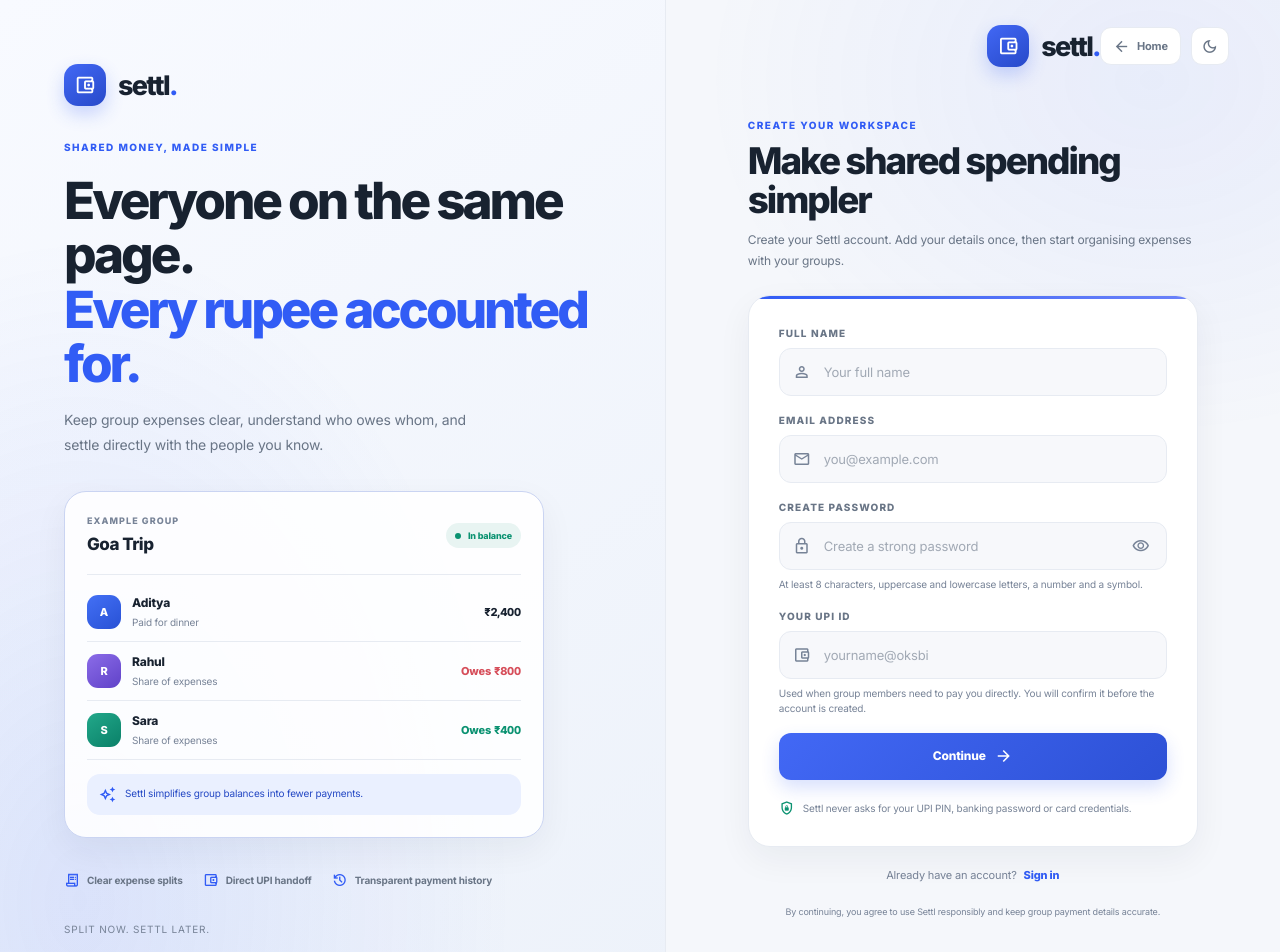
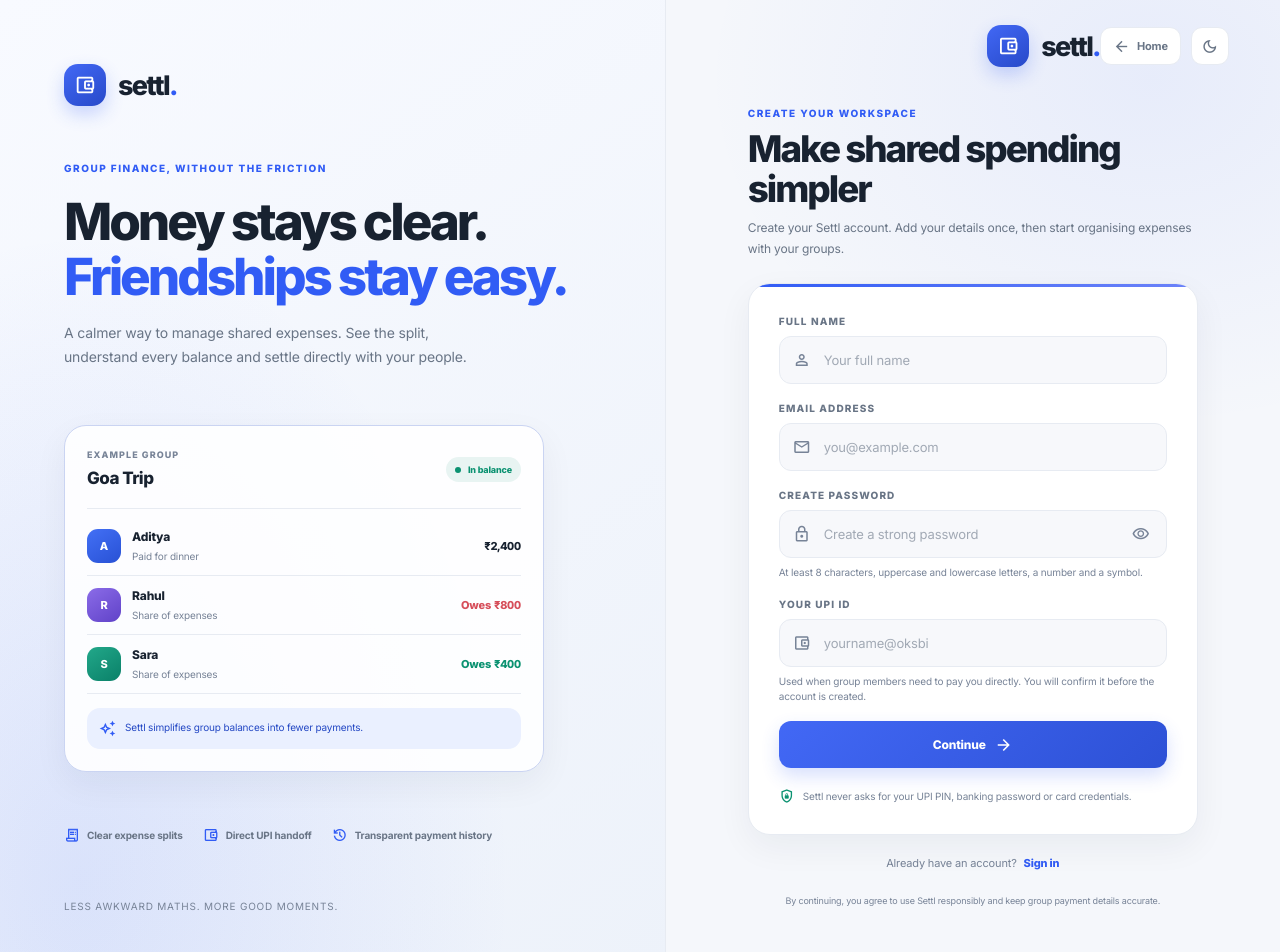
Before and after one commit to mikumaraditya/settl, a React (Vite) app in the folder frontend/: page /register in a window 1280 px wide. Shown: the top 952 px of the page. Built offline with nearby package versions, Linux system fonts and the light colour scheme; no server answers.

Commit message:
Add login-specific auth shell variant and brand messaging

```diff
--- a/frontend/src/components/AuthShell.jsx
+++ b/frontend/src/components/AuthShell.jsx
@@ -1,9 +1,9 @@
 import { Link } from 'react-router-dom'
 import ThemeToggle from './ThemeToggle'
 
-export default function AuthShell({ eyebrow, title, description, children, footer }) {
+export default function AuthShell({ eyebrow, title, description, children, footer, variant = 'default' }) {
   return (
-    <div className="auth-shell">
+    <div className={`auth-shell auth-shell--${variant}`}>
       <aside className="auth-visual hidden lg:flex">
         <Link to="/" className="auth-brand" aria-label="Settl home">
           <span className="app-brand-mark auth-brand-mark">
@@ -13,9 +13,9 @@ export default function AuthShell({ eyebrow, title, description, children, foote
         </Link>
 
         <div className="auth-visual-copy">
-          <p className="auth-visual-eyebrow">Shared money, made simple</p>
-          <h2>Everyone on the same page.<br /><span>Every rupee accounted for.</span></h2>
-          <p>Keep group expenses clear, understand who owes whom, and settle directly with the people you know.</p>
+          <p className="auth-visual-eyebrow">GROUP FINANCE, WITHOUT THE FRICTION</p>
+          <h2>Money stays clear.<br /><span>Friendships stay easy.</span></h2>
+          <p>A calmer way to manage shared expenses. See the split, understand every balance and settle directly with your people.</p>
         </div>
 
         <div className="auth-preview-card">
@@ -53,7 +53,7 @@ export default function AuthShell({ eyebrow, title, description, children, foote
           <span><span className="material-symbols-outlined">account_balance_wallet</span> Direct UPI handoff</span>
           <span><span className="material-symbols-outlined">history</span> Transparent payment history</span>
         </div>
-        <p className="auth-visual-footnote">Split now. Settl later.</p>
+        <p className="auth-visual-footnote">Less awkward maths. More good moments.</p>
       </aside>
 
       <main className="auth-main">
```
